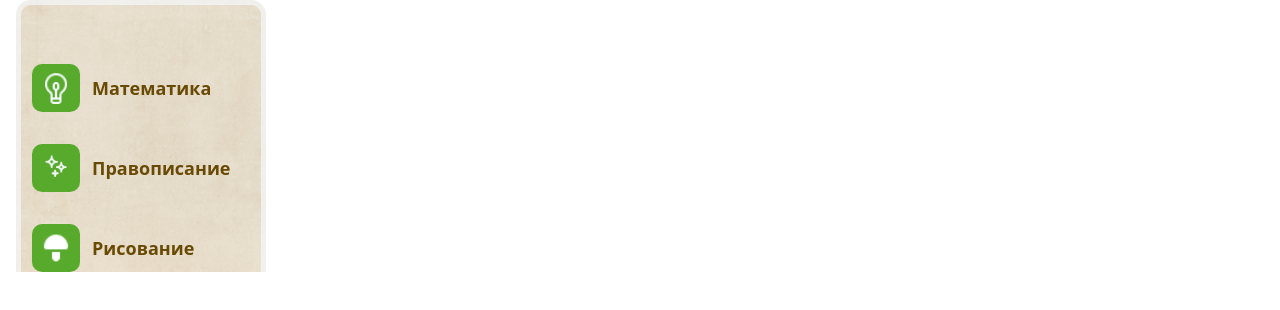
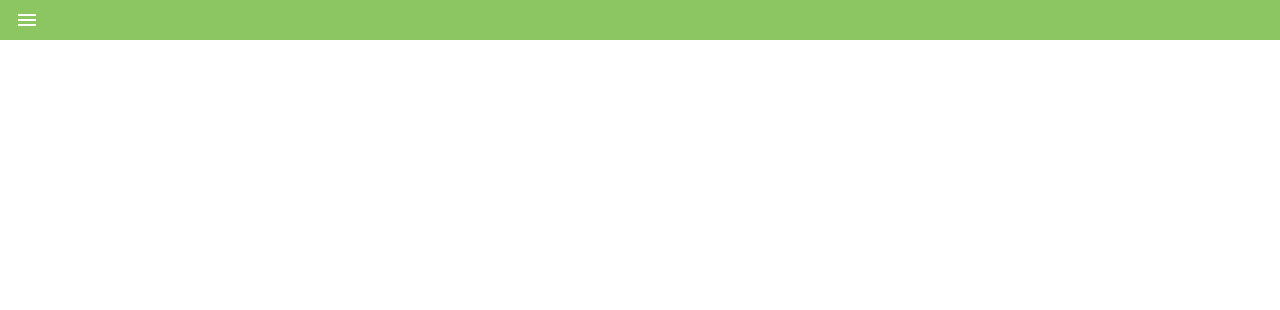
Before and after one commit to BlazEffect/HumanHack-2023, a React (Vite) app: page / in a window 1280 px wide. Shown: the top 310 px of the page. Built offline with nearby package versions, Linux system fonts and the light colour scheme.

Commit message:
improve burger menu

```diff
--- a/package.json
+++ b/package.json
@@ -16,6 +16,7 @@
     "react": "^18.2.0",
     "react-dom": "^18.2.0",
     "react-router-dom": "^6.10.0",
+    "react-transition-group": "^4.4.5",
     "sort-by": "^1.2.0",
     "tailwindcss": "^3.3.1"
   },
--- a/src/components/Layout.jsx
+++ b/src/components/Layout.jsx
@@ -3,7 +3,7 @@ import Navbar from "./Navbar";
 export default function Layout({ children }) {
 
     return (
-        <section className="xs:mx-4 h-full flex">
+        <section className="md:mx-4 h-full flex">
             <Navbar />
             {children}
         </section>
--- a/src/components/Navbar.jsx
+++ b/src/components/Navbar.jsx
@@ -2,15 +2,18 @@ import lamp from "/public/img/lamp.png";
 import stars from "/public/img/sparkle.png";
 import aIcon from "/public/img/Group 68.png";
 import mushrooms from "/public/img/mushroom-filled.png";
-import { useState } from "react";
+import { useState, useRef } from "react";
+import { CSSTransition } from "react-transition-group";
 export default function Navbar() {
   const [open, setOpen] = useState(false);
+  const nav = useRef(null);
+
   const handleClick = () => {
     setOpen(!open);
   };
   return (
     <div className="w-full h-full">
-      <section className="max-w-[250px] xs:flex hidden w-full min-h-full bg-cover bg-[url('/public/img/sidebar.png')]">
+      <section className="max-w-[250px] md:flex hidden w-full min-h-full bg-cover bg-[url('/public/img/sidebar.png')]">
         <ul className="mt-16 mx-4">
           <li className="flex">
             <div className="bg-[#58AA2C] p-2 rounded-[10px]">
@@ -56,21 +59,37 @@ export default function Navbar() {
           </li>
         </ul>
       </section>
-      <section className="px-[15px] py-2 xs:hidden min-w-full bg-[#70B839] opacity-80">
+      <section className="px-[15px] py-2 md:hidden min-w-full bg-[#70B839] opacity-80">
         <img
           onClick={handleClick}
-          src="/img/burger.png"
+          src={open ? "/img/close.png" : "/img/burger.png"}
           className="cursor-pointer"
           alt="Открыть меню"
         />
       </section>
-        <nav className={open ? "absolute top-10 bottom-48 bg-[#70B839] opacity-70 w-full nav-height" : "hidden"}>
-          <ul className="flex transition-all items-center flex-col h-full justify-center">
-            <li className="text-white uppercase text-[20px] menu-item">Математика</li>
-            <li className="mt-[20px] text-white uppercase text-[20px] menu-item">Правописание</li>
-            <li className="mt-[20px] text-white uppercase text-[20px] menu-item">Рисование</li>
+      <CSSTransition
+        nodeRef={nav}
+        in={open}
+        timeout={1000}
+        classNames={'my-node'}
+        unmountOnExit
+      >
+        <nav ref={nav} className={
+            "absolute top-10 bottom-48 bg-[#70B839] opacity-70 w-full nav-height my-node"
+            }>
+          <ul className="flex menu-opened transition-all items-center flex-col h-full justify-center">
+            <li className="text-white font-bold uppercase text-[20px] menu-item">
+              Математика
+            </li>
+            <li className="mt-[20px] font-bold text-white uppercase text-[20px] menu-item">
+              Правописание
+            </li>
+            <li className="mt-[20px] font-bold text-white uppercase text-[20px] menu-item">
+              Рисование
+            </li>
           </ul>
         </nav>
+      </CSSTransition>
     </div>
   );
 }
--- a/src/index.css
+++ b/src/index.css
@@ -1,12 +1,14 @@
 @tailwind base;
 @tailwind components;
 @tailwind utilities;
+@import url(https://fonts.googleapis.com/css?family=Source+Sans+Pro:200,200italic,300,300italic,regular,italic,600,600italic,700,700italic,900,900italic);
 
 * {
   box-sizing: border-box;
+  font-family: 'Source Sans Pro';
 }
 
-body,html {
+body, html, #root {
   height: 100%;
 }
 
@@ -17,3 +19,18 @@ body,html {
 .menu-item {
   text-shadow: 0px 2px 3px rgba(0, 0, 0, 0.2);
 }
+
+.my-node-enter {
+  opacity: 0;
+}
+.my-node-enter-active {
+  opacity: 0.7;
+  transition: opacity 700ms;
+}
+.my-node-exit {
+  opacity: 0.7;
+}
+.my-node-exit-active {
+  opacity: 0;
+  transition: opacity 700ms;
+}
```
Also changed, not shown: public/img/close.png (added), 1 other file (tests, documents, lock files or other folders).
